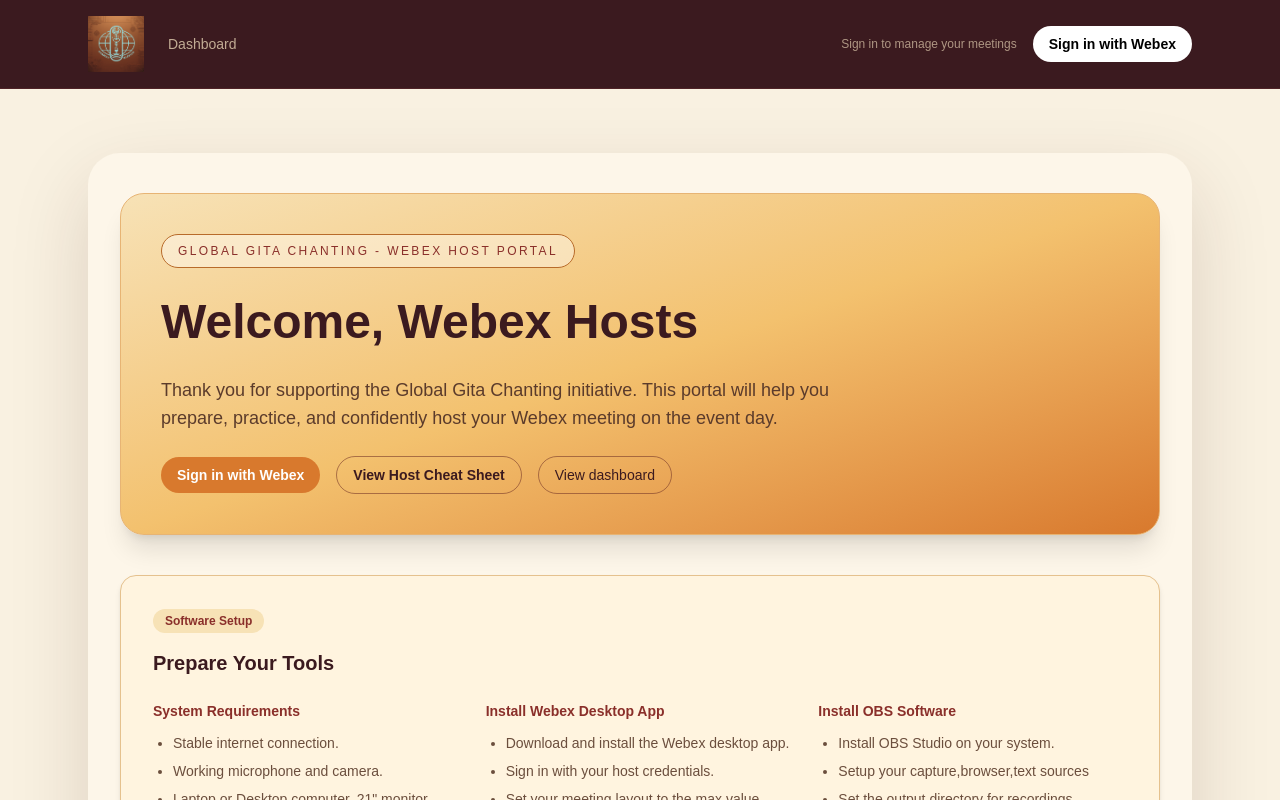
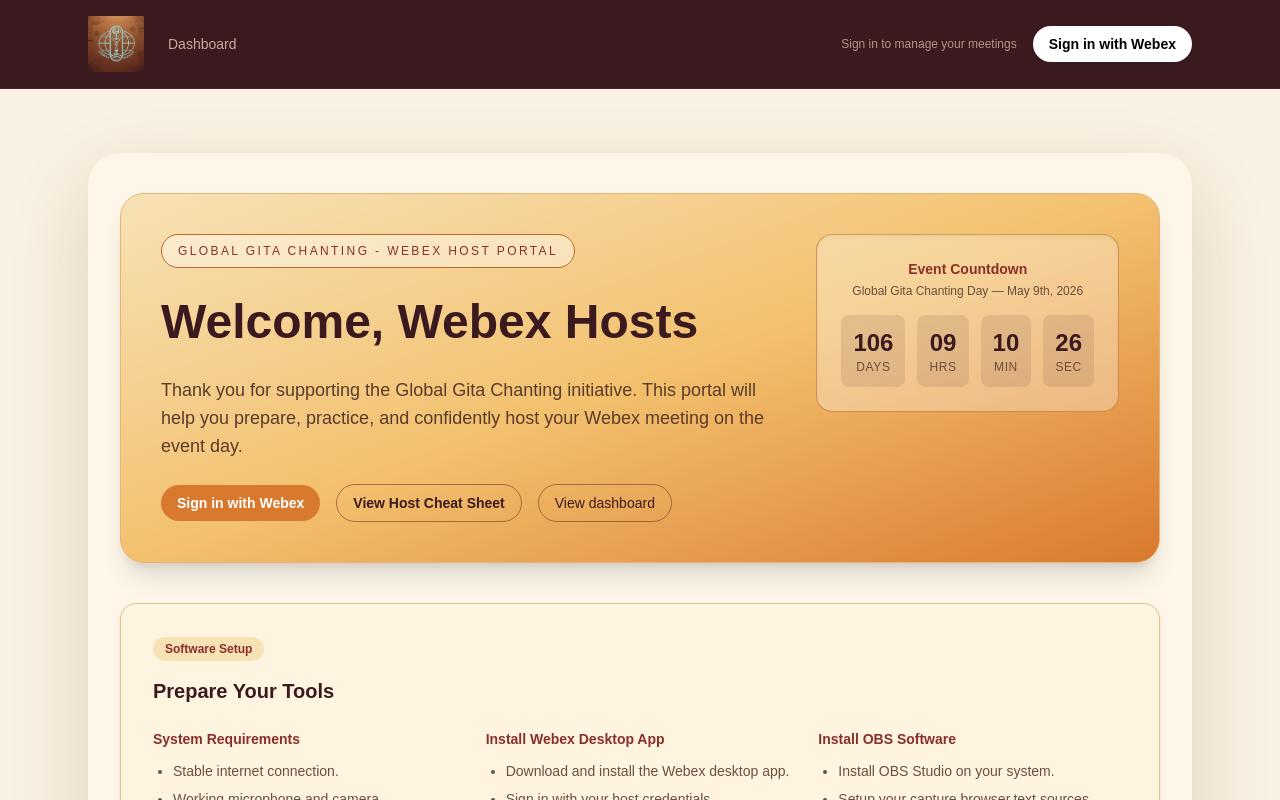
Before and after one commit to iamgoutham/webexwebex-event-admin, a Next.js app: page / in a window 1280 px wide. Shown: the top 800 px of the page. Built offline with nearby package versions, Linux system fonts and the light colour scheme; no server answers.

Commit message:
feat: add countdown timer component to home page and restructure layout

```diff
--- a/src/app/page.tsx
+++ b/src/app/page.tsx
@@ -1,5 +1,6 @@
 import Link from "next/link";
 import AuthButtons from "@/components/auth-buttons";
+import CountdownTimer from "@/components/countdown-timer";
 import { getServerAuthSession } from "@/lib/session";
 import { getTenantConfigFromHeaders } from "@/lib/webex-tenants";
 
@@ -11,7 +12,8 @@
   return (
     <div className="space-y-10 rounded-[32px] bg-[#fdf6e9] px-4 py-8 text-[#2b1f13] shadow-[0_30px_80px_rgba(58,25,15,0.15)] sm:px-6 sm:py-10 md:px-8">
       <section className="rounded-3xl border border-[#e7b474] bg-gradient-to-br from-[#f7e2b6] via-[#f3c16e] to-[#d8792d] p-6 text-[#3b1a1f] shadow-xl sm:p-8 md:p-10">
-        <div className="flex flex-col gap-6">
+        <div className="flex flex-col gap-6 md:flex-row md:items-start md:justify-between md:gap-8">
+          <div className="flex flex-1 flex-col gap-6">
             <div className="inline-flex w-fit items-center gap-2 rounded-full border border-[#b86b2a] bg-white/40 px-4 py-2 text-xs uppercase tracking-[0.2em] text-[#8a2f2a]">
               Global Gita Chanting - Webex Host Portal
             </div>
@@ -43,6 +45,14 @@
               >
                 View dashboard
               </Link>
+            </div>
+          </div>
+          <div className="flex shrink-0 md:ml-4">
+            <CountdownTimer
+              targetDate={new Date("2026-05-09T00:00:00Z")}
+              label="Event Countdown"
+              sublabel="Global Gita Chanting Day — May 9th, 2026"
+            />
           </div>
         </div>
       </section>
@@ -219,18 +229,6 @@
         </div>
       </section>
 
-      <section className="rounded-2xl border border-[#e5c18e] bg-[#fff1d6] p-6 text-[#3b1a1f] sm:p-8">
-        <h2 className="text-xl font-semibold">Event Countdown</h2>
-        <p className="mt-2 text-sm text-[#6b4e3d]">
-          Global Gita Chanting Day
-        </p>
-        <p className="mt-1 text-sm text-[#6b4e3d]">
-          May 9th, 2026
-        </p>
-        <p className="mt-4 text-xs text-[#8a5b44]">
-          Countdown timer placeholder
-        </p>
-      </section>
     </div>
   );
 }
--- /dev/null
+++ b/src/components/countdown-timer.tsx
@@ -0,0 +1,112 @@
+"use client";
+
+import { useEffect, useState } from "react";
+
+interface CountdownTimerProps {
+  targetDate: Date;
+  label?: string;
+  sublabel?: string;
+  className?: string;
+}
+
+function pad(n: number) {
+  return n.toString().padStart(2, "0");
+}
+
+export default function CountdownTimer({
+  targetDate,
+  label = "Event in",
+  sublabel,
+  className = "",
+}: CountdownTimerProps) {
+  const [diff, setDiff] = useState<{
+    days: number;
+    hours: number;
+    minutes: number;
+    seconds: number;
+    isPast: boolean;
+  } | null>(null);
+
+  useEffect(() => {
+    const update = () => {
+      const now = new Date();
+      const ms = targetDate.getTime() - now.getTime();
+      if (ms <= 0) {
+        setDiff({ days: 0, hours: 0, minutes: 0, seconds: 0, isPast: true });
+        return;
+      }
+      const totalSeconds = Math.floor(ms / 1000);
+      const days = Math.floor(totalSeconds / 86400);
+      const hours = Math.floor((totalSeconds % 86400) / 3600);
+      const minutes = Math.floor((totalSeconds % 3600) / 60);
+      const seconds = totalSeconds % 60;
+      setDiff({ days, hours, minutes, seconds, isPast: false });
+    };
+    update();
+    const id = setInterval(update, 1000);
+    return () => clearInterval(id);
+  }, [targetDate]);
+
+  if (diff === null) return null;
+
+  if (diff.isPast) {
+    return (
+      <div
+        className={`rounded-2xl border border-[#b86b2a]/60 bg-white/30 p-4 text-center shadow-inner sm:p-6 ${className}`}
+      >
+        <p className="text-sm font-semibold text-[#8a2f2a]">{label}</p>
+        {sublabel && (
+          <p className="mt-1 text-xs text-[#6b4e3d]">{sublabel}</p>
+        )}
+        <p className="mt-3 text-lg font-bold text-[#3b1a1f]">
+          Event has started
+        </p>
+      </div>
+    );
+  }
+
+  return (
+    <div
+      className={`rounded-2xl border border-[#b86b2a]/60 bg-white/30 p-4 text-center shadow-inner sm:p-6 ${className}`}
+    >
+      <p className="text-sm font-semibold text-[#8a2f2a]">{label}</p>
+      {sublabel && (
+        <p className="mt-1 text-xs text-[#6b4e3d]">{sublabel}</p>
+      )}
+      <div className="mt-4 flex justify-center gap-2 sm:gap-3">
+        <div className="flex flex-col rounded-lg bg-[#3b1a1f]/10 px-2 py-2 sm:px-3 sm:py-3">
+          <span className="text-xl font-bold tabular-nums text-[#3b1a1f] sm:text-2xl">
+            {pad(diff.days)}
+          </span>
+          <span className="text-[10px] font-medium uppercase tracking-wider text-[#6b4e3d] sm:text-xs">
+            Days
+          </span>
+        </div>
+        <div className="flex flex-col rounded-lg bg-[#3b1a1f]/10 px-2 py-2 sm:px-3 sm:py-3">
+          <span className="text-xl font-bold tabular-nums text-[#3b1a1f] sm:text-2xl">
+            {pad(diff.hours)}
+          </span>
+          <span className="text-[10px] font-medium uppercase tracking-wider text-[#6b4e3d] sm:text-xs">
+            Hrs
+          </span>
+        </div>
+        <div className="flex flex-col rounded-lg bg-[#3b1a1f]/10 px-2 py-2 sm:px-3 sm:py-3">
+          <span className="text-xl font-bold tabular-nums text-[#3b1a1f] sm:text-2xl">
+            {pad(diff.minutes)}
+          </span>
+          <span className="text-[10px] font-medium uppercase tracking-wider text-[#6b4e3d] sm:text-xs">
+            Min
+          </span>
+        </div>
+        <div className="flex flex-col rounded-lg bg-[#3b1a1f]/10 px-2 py-2 sm:px-3 sm:py-3">
+          <span className="text-xl font-bold tabular-nums text-[#3b1a1f] sm:text-2xl">
+            {pad(diff.seconds)}
+          </span>
+          <span className="text-[10px] font-medium uppercase tracking-wider text-[#6b4e3d] sm:text-xs">
+            Sec
+          </span>
+        </div>
+      </div>
+    </div>
+  );
+}
```
Lines whose indentation alone changed are shown as unchanged.
